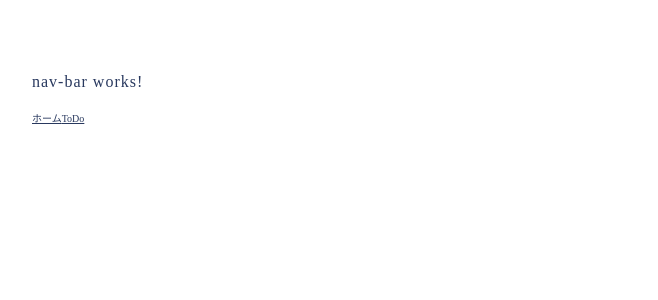
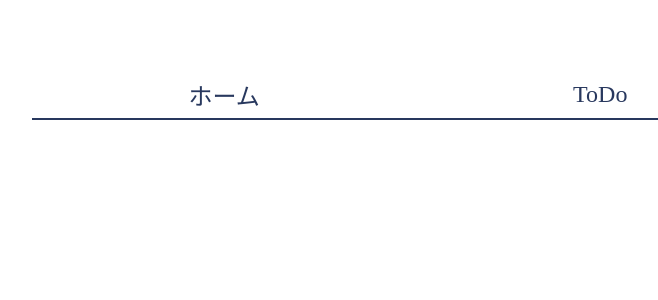
Before and after one commit to Kou0402/spring-angular-sample, an Angular app in the folder src/main/angular/: page / in a window 1280 px wide. Shown: the top 300 px of the page, without its empty margins (232-890 px from the left). Built offline with nearby package versions, Linux system fonts and the light colour scheme.

Commit message:
style: add nav-bar component

```diff
--- a/src/main/angular/src/app/shered/nav-bar/nav-bar.component.html
+++ b/src/main/angular/src/app/shered/nav-bar/nav-bar.component.html
@@ -1,5 +1,4 @@
-<p>nav-bar works!</p>
 <nav class="nav-bar">
-  <a routerLink="/">ホーム</a>
-  <a routerLink="/todo">ToDo</a>
+  <a routerLink="/home" class="link">ホーム</a>
+  <a routerLink="/todo" class="link">ToDo</a>
 </nav>
--- a/src/main/angular/src/app/shered/nav-bar/nav-bar.component.scss
+++ b/src/main/angular/src/app/shered/nav-bar/nav-bar.component.scss
@@ -0,0 +1,11 @@
+.nav-bar {
+  display: flex;
+  align-items: center;
+  border-bottom: solid 2px;
+  height: 48px;
+  justify-content: space-around;
+  > .link {
+    font-size: 2.4rem;
+    text-decoration: none;
+  }
+}
```
